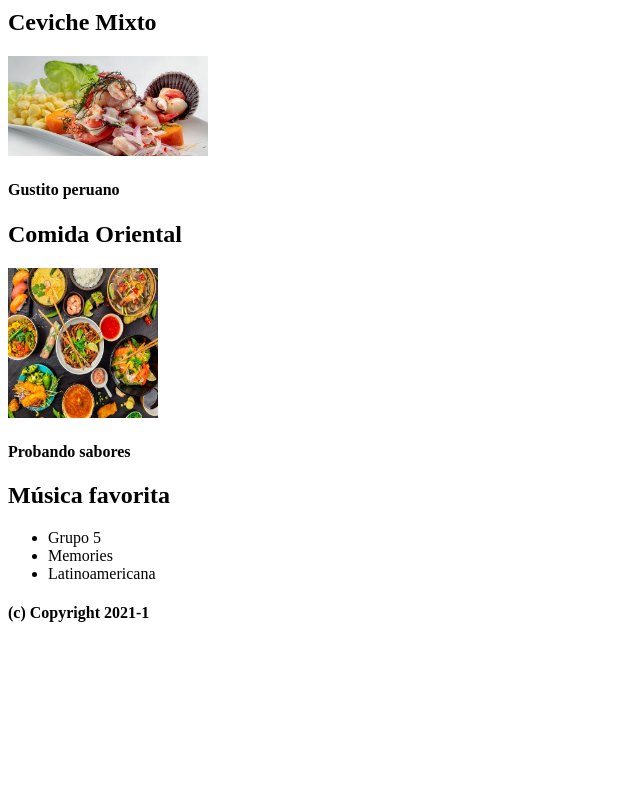
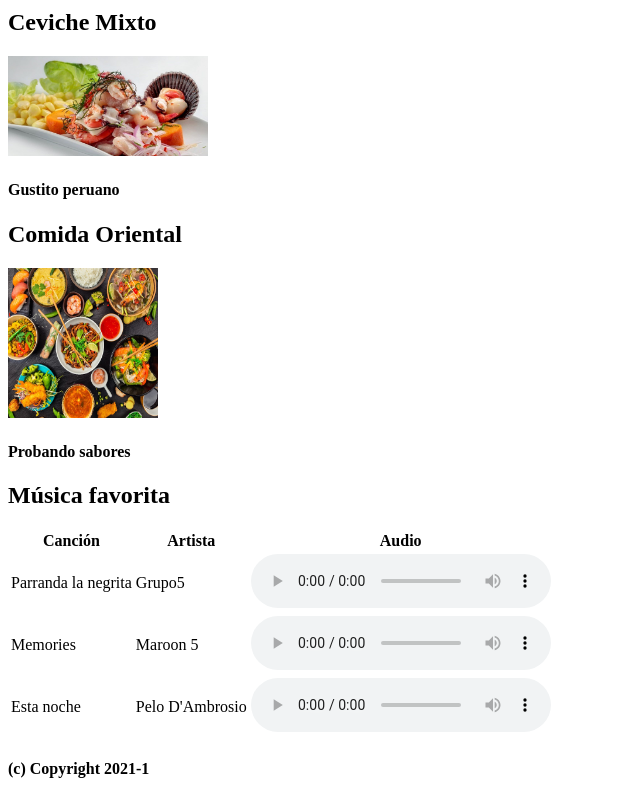
Before and after one commit to JhulisaRumay/JhulisaRumay.github.io, a plain HTML site: page about.html in a window 1280 px wide. Shown: the part 1716-2516 px from the top of the page, without its empty margins (0-640 px from the left). Before the commit the page ends 2360 px from the top, so only its background shows below. Drawn offline with Linux system fonts and the light colour scheme.

Commit message:
terminado

```diff
--- a/about.html
+++ b/about.html
@@ -81,11 +81,44 @@
         <section>
             <h1>Música favorita</h1>
             <div>
-                <ul>
-                    <li>Grupo 5</li>
-                    <li>Memories</li>
-                    <li>Latinoamericana</li>
-                </ul>
+                <div>
+                    <table>
+                        <thead>
+                            <tr>
+                                <th>Canción</th>
+                                <th>Artista</th>
+                                <th>Audio</th>
+                            </tr>
+                        </thead>
+                        <tbody>
+                            <tr>
+                                <td>Parranda la negrita</td>
+                                <td>Grupo5</td>
+                                <td>
+                                    <audio src= "audio/GRUPO 5.mp3" play loop controls></audio>
+                                </td>
+                            </tr>
+                        </tbody>
+                        <tbody>
+                            <tr>
+                                <td>Memories</td>
+                                <td>Maroon 5</td>
+                                <td>
+                                    <audio src="audio/Memories.mp3" play loop controls></audio>
+                                </td>
+                            </tr>
+                        </tbody>
+                        <tbody>
+                            <tr>
+                                <td>Esta noche</td>
+                                <td>Pelo D'Ambrosio</td>
+                                <td>
+                                    <audio src="audio/ESTA NOCHE.mp3" play loop controls></audio>
+                                </td>
+                            </tr>
+                        </tbody>
+                    </table>
+                </div>
             </div>
         </section>
         <footer>
```
